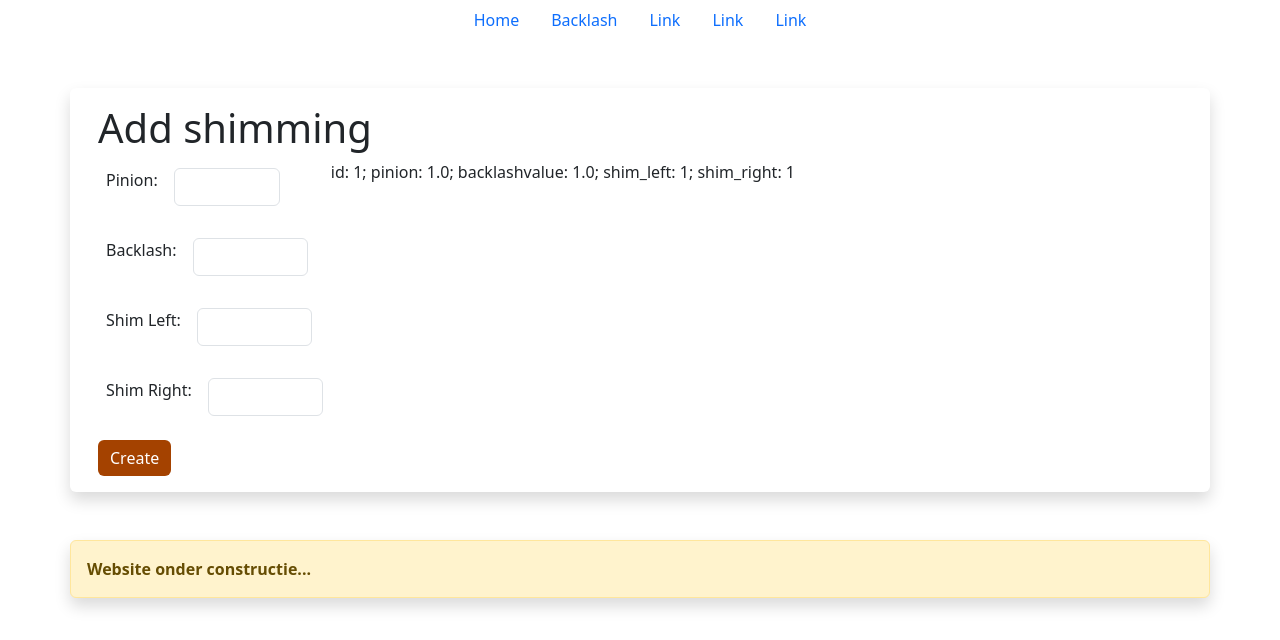
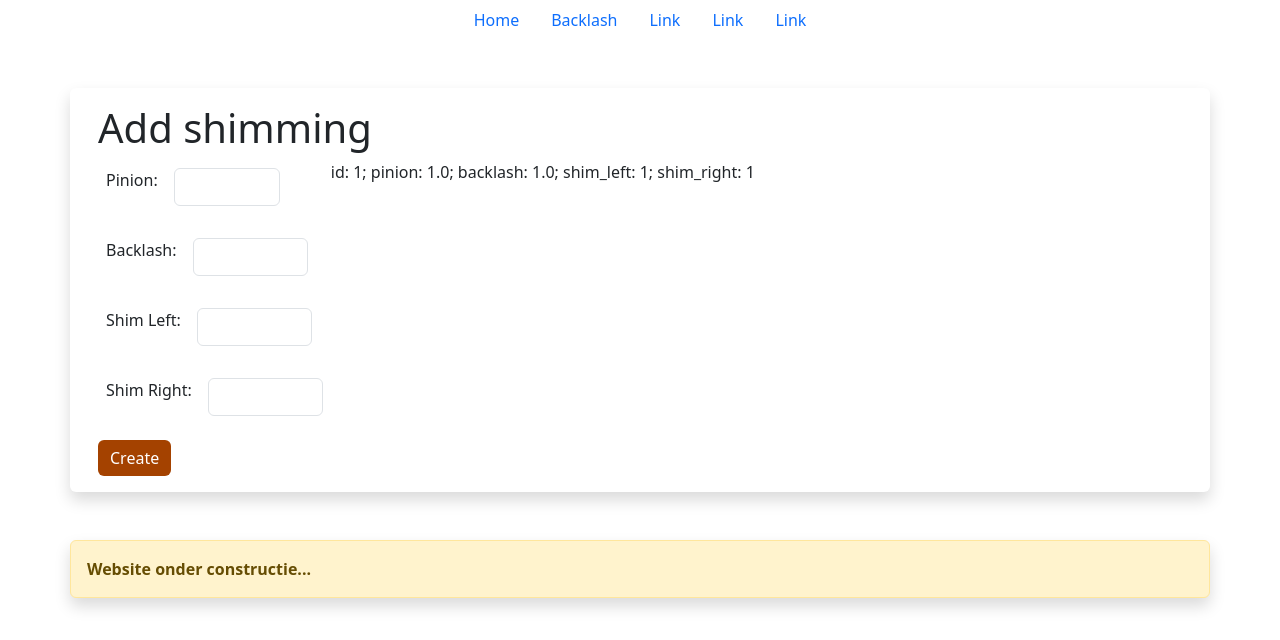
Before and after one commit to grishian/grishian, a Flask app: page /add_shimming in a window 1280 px wide. Shown: the top 640 px of the page. Run offline with Flask 3, Linux system fonts and the light colour scheme; tables that the repository leaves empty hold one stand-in row (values such as "Sample post").

Commit message:
kleine woordaanpassing

```diff
--- a/app/templates/backlash/add_shimming.html
+++ b/app/templates/backlash/add_shimming.html
@@ -54,7 +54,7 @@
 
                         {% for shim in shims %}
 
-                            id: {{shim.id}}; pinion: {{shim.pinion_value}}; backlashvalue: {{shim.backlash_value}}; shim_left:
+                            id: {{shim.id}}; pinion: {{shim.pinion_value}}; backlash: {{shim.backlash_value}}; shim_left:
                             {{shim.shim_left}}; shim_right: {{shim.shim_right}}<br>
 
                         {% endfor %}
```
